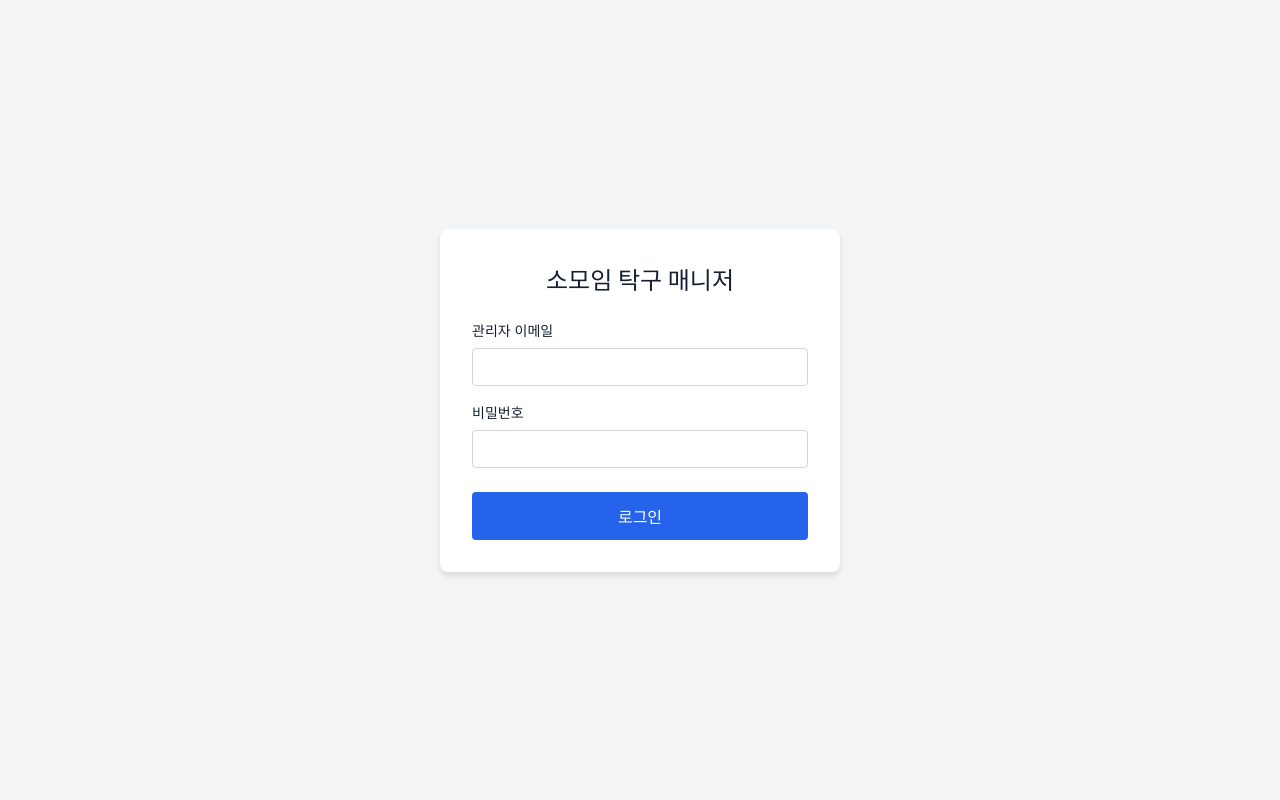
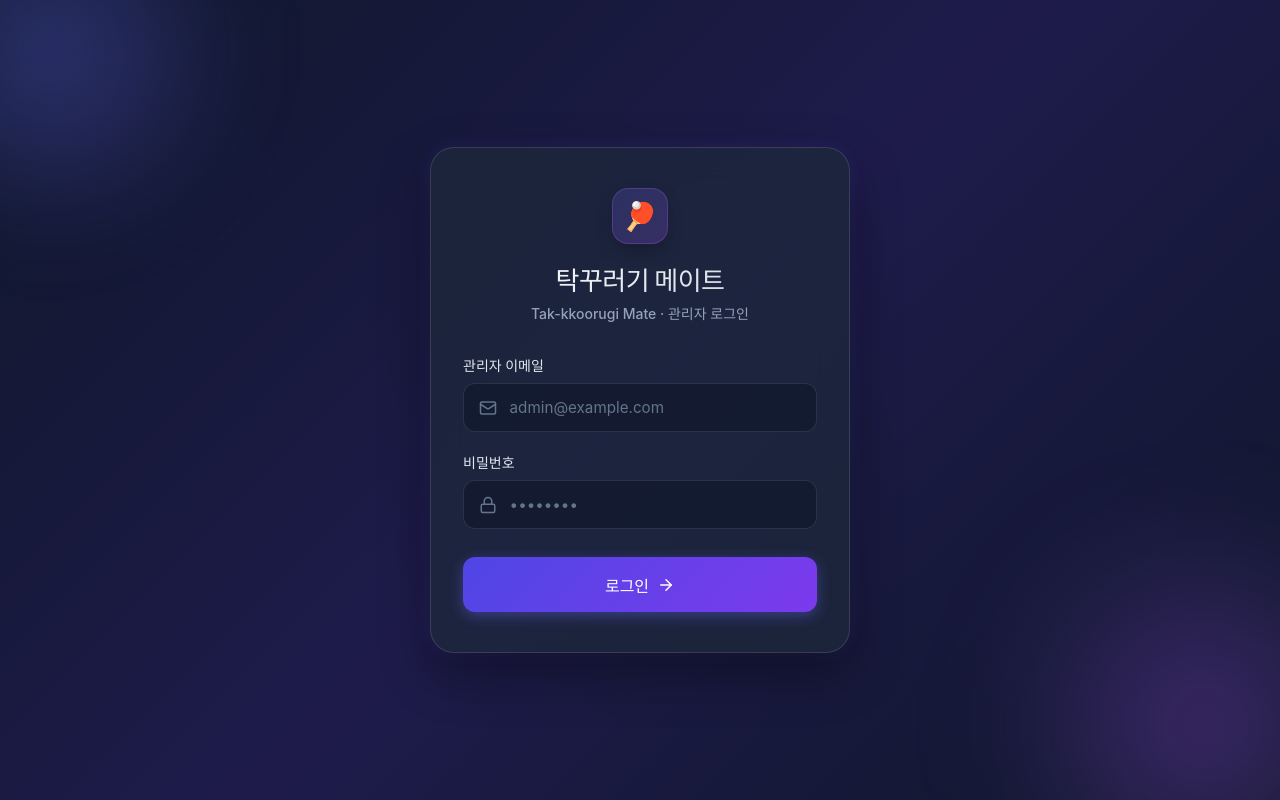
Before and after one commit to jinrd/somoim_pingpong, a React (Vite) app in the folder frontend/: page /login in a window 1280 px wide. Built offline with nearby package versions, Linux system fonts and the light colour scheme; no server answers; what pocketbase would draw is missing.

Commit message:
title 변경, css 변경

```diff
--- a/frontend/index.html
+++ b/frontend/index.html
@@ -1,10 +1,10 @@
 <!doctype html>
-<html lang="en">
+<html lang="ko">
   <head>
     <meta charset="UTF-8" />
     <link rel="icon" type="image/svg+xml" href="/favicon.svg" />
     <meta name="viewport" content="width=device-width, initial-scale=1.0" />
-    <title>frontend</title>
+    <title>🏓 탁꾸러기 메이트 (Tak-kkoorugi Mate)</title>
   </head>
   <body>
     <div id="root"></div>
--- a/frontend/src/components/layout/AdminLayout.tsx
+++ b/frontend/src/components/layout/AdminLayout.tsx
@@ -26,7 +26,7 @@ export default function AdminLayout() {
   return (
     <div className={styles.layout}>
       <aside className={styles.sidebar}>
-        <div className={styles.logo}>🏓 탁구 매니저</div>
+        <div className={styles.logo}>🏓 탁꾸러기 메이트</div>
 
         <nav className={styles.nav} aria-label="관리자 주요 메뉴">
           <NavLink to="/" className={getNavLinkClassName} end>
@@ -62,7 +62,7 @@ export default function AdminLayout() {
       </aside>
 
       <main className={styles.mainContent}>
-        <header className={styles.header}>Somoim PingPong Manager</header>
+        <header className={styles.header}>🏓 탁꾸러기 메이트 (Tak-kkoorugi Mate)</header>
 
         <div className={styles.content}>
           <Outlet />
--- /dev/null
+++ b/frontend/src/pages/Login.module.css
@@ -0,0 +1,262 @@
+.pageContainer {
+  min-height: 100vh;
+  display: flex;
+  align-items: center;
+  justify-content: center;
+  background: linear-gradient(135deg, #0f172a 0%, #1e1b4b 50%, #0f172a 100%);
+  position: relative;
+  overflow: hidden;
+  padding: 1.5rem;
+  font-family: -apple-system, BlinkMacSystemFont, "Segoe UI", Roboto, "Helvetica Neue", Arial, sans-serif;
+}
+
+/* Ambient glowOrbs */
+.glowOrb1 {
+  position: absolute;
+  top: -150px;
+  left: -150px;
+  width: 400px;
+  height: 400px;
+  background: radial-gradient(circle, rgba(99, 102, 241, 0.35) 0%, rgba(0, 0, 0, 0) 70%);
+  border-radius: 50%;
+  pointer-events: none;
+  filter: blur(40px);
+}
+
+.glowOrb2 {
+  position: absolute;
+  bottom: -150px;
+  right: -150px;
+  width: 450px;
+  height: 450px;
+  background: radial-gradient(circle, rgba(168, 85, 247, 0.3) 0%, rgba(0, 0, 0, 0) 70%);
+  border-radius: 50%;
+  pointer-events: none;
+  filter: blur(50px);
+}
+
+.card {
+  position: relative;
+  z-index: 10;
+  width: 100%;
+  max-width: 420px;
+  background: rgba(30, 41, 59, 0.75);
+  backdrop-filter: blur(16px);
+  -webkit-backdrop-filter: blur(16px);
+  border: 1px solid rgba(255, 255, 255, 0.12);
+  border-radius: 24px;
+  padding: 2.5rem 2rem;
+  box-shadow: 0 20px 50px rgba(0, 0, 0, 0.4), 0 0 20px rgba(99, 102, 241, 0.15);
+  animation: fadeIn 0.4s ease-out;
+}
+
+@keyframes fadeIn {
+  from {
+    opacity: 0;
+    transform: translateY(16px);
+  }
+  to {
+    opacity: 1;
+    transform: translateY(0);
+  }
+}
+
+.brandHeader {
+  text-align: center;
+  margin-bottom: 2rem;
+}
+
+.brandBadge {
+  display: inline-flex;
+  align-items: center;
+  justify-content: center;
+  width: 56px;
+  height: 56px;
+  background: linear-gradient(135deg, rgba(99, 102, 241, 0.2) 0%, rgba(168, 85, 247, 0.2) 100%);
+  border: 1px solid rgba(168, 85, 247, 0.3);
+  border-radius: 16px;
+  font-size: 1.75rem;
+  margin-bottom: 1rem;
+  box-shadow: 0 8px 16px rgba(0, 0, 0, 0.2);
+}
+
+.title {
+  font-size: 1.625rem;
+  font-weight: 800;
+  background: linear-gradient(135deg, #ffffff 0%, #cbd5e1 100%);
+  -webkit-background-clip: text;
+  -webkit-text-fill-color: transparent;
+  margin: 0 0 0.375rem 0;
+  letter-spacing: -0.02em;
+}
+
+.subtitle {
+  font-size: 0.875rem;
+  color: #94a3b8;
+  margin: 0;
+  font-weight: 500;
+}
+
+.form {
+  display: flex;
+  flex-direction: column;
+  gap: 1.25rem;
+}
+
+.errorAlert {
+  display: flex;
+  align-items: center;
+  gap: 0.625rem;
+  padding: 0.875rem 1rem;
+  background: rgba(239, 68, 68, 0.15);
+  border: 1px solid rgba(239, 68, 68, 0.3);
+  border-radius: 12px;
+  color: #fca5a5;
+  font-size: 0.875rem;
+  line-height: 1.4;
+  animation: shake 0.3s ease-in-out;
+}
+
+@keyframes shake {
+  0%, 100% { transform: translateX(0); }
+  25% { transform: translateX(-4px); }
+  75% { transform: translateX(4px); }
+}
+
+.fieldGroup {
+  display: flex;
+  flex-direction: column;
+  gap: 0.5rem;
+}
+
+.label {
+  font-size: 0.875rem;
+  font-weight: 600;
+  color: #e2e8f0;
+}
+
+.inputWrapper {
+  position: relative;
+  display: flex;
+  align-items: center;
+}
+
+.inputIcon {
+  position: absolute;
+  left: 1rem;
+  color: #64748b;
+  pointer-events: none;
+  transition: color 0.2s ease;
+}
+
+.input {
+  width: 100%;
+  padding: 0.875rem 1rem 0.875rem 2.85rem;
+  background: rgba(15, 23, 42, 0.6);
+  border: 1px solid rgba(255, 255, 255, 0.1);
+  border-radius: 12px;
+  color: #ffffff;
+  font-size: 0.95rem;
+  outline: none;
+  transition: all 0.2s ease;
+}
+
+.input::placeholder {
+  color: #64748b;
+}
+
+.input:focus {
+  border-color: #818cf8;
+  background: rgba(15, 23, 42, 0.85);
+  box-shadow: 0 0 0 3px rgba(99, 102, 241, 0.25);
+}
+
+.input:focus + .inputIcon,
+.inputWrapper:focus-within .inputIcon {
+  color: #818cf8;
+}
+
+.submitBtn {
+  margin-top: 0.5rem;
+  width: 100%;
+  padding: 0.95rem 1.5rem;
+  background: linear-gradient(135deg, #4f46e5 0%, #7c3aed 100%);
+  color: #ffffff;
+  font-size: 1rem;
+  font-weight: 700;
+  border: none;
+  border-radius: 12px;
+  cursor: pointer;
+  display: flex;
+  align-items: center;
+  justify-content: center;
+  gap: 0.5rem;
+  box-shadow: 0 4px 14px rgba(99, 102, 241, 0.4);
+  transition: all 0.2s ease;
+}
+
+.submitBtn:hover:not(:disabled) {
+  transform: translateY(-1px);
+  box-shadow: 0 6px 20px rgba(99, 102, 241, 0.5);
+  background: linear-gradient(135deg, #4338ca 0%, #6d28d9 100%);
+}
+
+.submitBtn:active:not(:disabled) {
+  transform: translateY(0);
+}
+
+.submitBtn:disabled {
+  opacity: 0.7;
+  cursor: not-allowed;
+}
+
+.spinner {
+  animation: spin 1s linear infinite;
+}
+
+@keyframes spin {
+  from { transform: rotate(0deg); }
+  to { transform: rotate(360deg); }
+}
+
+/* Mobile Responsiveness */
+@media (max-width: 480px) {
+  .pageContainer {
+    padding: 1rem;
+  }
+
+  .card {
+    padding: 2rem 1.375rem;
+    border-radius: 20px;
+  }
+
+  .brandHeader {
+    margin-bottom: 1.5rem;
+  }
+
+  .brandBadge {
+    width: 48px;
+    height: 48px;
+    font-size: 1.5rem;
+    border-radius: 14px;
+    margin-bottom: 0.75rem;
+  }
+
+  .title {
+    font-size: 1.375rem;
+  }
+
+  .subtitle {
+    font-size: 0.8125rem;
+  }
+
+  .input {
+    font-size: 16px; /* iOS 자동 확대(Zoom) 방지 */
+    padding: 0.8125rem 1rem 0.8125rem 2.75rem;
+  }
+
+  .submitBtn {
+    padding: 0.875rem 1.25rem;
+    font-size: 0.95rem;
+  }
+}
--- a/frontend/src/pages/Login.tsx
+++ b/frontend/src/pages/Login.tsx
@@ -1,16 +1,20 @@
 import { useState, type SubmitEvent } from "react";
 import { useNavigate } from "react-router-dom";
+import { AlertCircle, ArrowRight, LoaderCircle, Lock, Mail } from "lucide-react";
 import { pb } from "../lib/pocketbase";
+import styles from "./Login.module.css";
 
 export default function Login() {
   const [email, setEmail] = useState("");
   const [password, setPassword] = useState("");
   const [error, setError] = useState("");
+  const [loading, setLoading] = useState(false);
   const navigate = useNavigate();
 
   const handleLogin = async (e: SubmitEvent<HTMLFormElement>) => {
     e.preventDefault();
     setError("");
+    setLoading(true);
 
     try {
       // 서비스 운영진은 PocketBase superuser가 아닌 users Auth Collection으로 로그인합니다.
@@ -18,113 +22,86 @@ export default function Login() {
       navigate("/"); // 로그인 성공 시 대시보드로 이동
     } catch {
       setError("이메일 또는 비밀번호가 올바르지 않습니다.");
+    } finally {
+      setLoading(false);
     }
   };
 
   return (
-    <div
-      style={{
-        display: "flex",
-        height: "100vh",
-        alignItems: "center",
-        justifyContent: "center",
-        backgroundColor: "#f3f4f6",
-      }}
-    >
-      <form
-        onSubmit={handleLogin}
-        style={{
-          padding: "2rem",
-          backgroundColor: "white",
-          borderRadius: "8px",
-          boxShadow: "0 4px 6px rgba(0,0,0,0.1)",
-          width: "100%",
-          maxWidth: "400px",
-        }}
-      >
-        <h1
-          style={{
-            fontSize: "1.5rem",
-            fontWeight: "bold",
-            marginBottom: "1.5rem",
-            textAlign: "center",
-          }}
-        >
-          소모임 탁구 매니저
-        </h1>
+    <div className={styles.pageContainer}>
+      <div className={styles.glowOrb1} />
+      <div className={styles.glowOrb2} />
 
+      <div className={styles.card}>
+        <div className={styles.brandHeader}>
+          <div className={styles.brandBadge}>🏓</div>
+          <h1 className={styles.title}>탁꾸러기 메이트</h1>
+          <p className={styles.subtitle}>Tak-kkoorugi Mate · 관리자 로그인</p>
+        </div>
+
+        <form onSubmit={handleLogin} className={styles.form}>
           {error && (
-          <div
-            style={{ color: "red", marginBottom: "1rem", fontSize: "0.875rem" }}
-          >
-            {error}
+            <div className={styles.errorAlert}>
+              <AlertCircle size={18} aria-hidden="true" />
+              <span>{error}</span>
             </div>
           )}
 
-        <div style={{ marginBottom: "1rem" }}>
-          <label
-            style={{
-              display: "block",
-              marginBottom: "0.5rem",
-              fontSize: "0.875rem",
-            }}
-          >
+          <div className={styles.fieldGroup}>
+            <label htmlFor="admin-email" className={styles.label}>
               관리자 이메일
             </label>
+            <div className={styles.inputWrapper}>
               <input
+                id="admin-email"
                 type="email"
+                className={styles.input}
+                placeholder="admin@example.com"
                 value={email}
                 onChange={(e) => setEmail(e.target.value)}
-            style={{
-              width: "100%",
-              padding: "0.5rem",
-              border: "1px solid #d1d5db",
-              borderRadius: "4px",
-            }}
                 required
               />
+              <Mail size={18} className={styles.inputIcon} aria-hidden="true" />
+            </div>
           </div>
 
-        <div style={{ marginBottom: "1.5rem" }}>
-          <label
-            style={{
-              display: "block",
-              marginBottom: "0.5rem",
-              fontSize: "0.875rem",
-            }}
-          >
+          <div className={styles.fieldGroup}>
+            <label htmlFor="admin-password" className={styles.label}>
               비밀번호
             </label>
+            <div className={styles.inputWrapper}>
               <input
+                id="admin-password"
                 type="password"
+                className={styles.input}
+                placeholder="••••••••"
                 value={password}
                 onChange={(e) => setPassword(e.target.value)}
-            style={{
-              width: "100%",
-              padding: "0.5rem",
-              border: "1px solid #d1d5db",
-              borderRadius: "4px",
-            }}
                 required
               />
+              <Lock size={18} className={styles.inputIcon} aria-hidden="true" />
+            </div>
           </div>
 
           <button
             type="submit"
-          style={{
-            width: "100%",
-            padding: "0.75rem",
-            backgroundColor: "#2563eb",
-            color: "white",
-            border: "none",
-            borderRadius: "4px",
-            cursor: "pointer",
-            fontWeight: "bold",
-          }}
+            className={styles.submitBtn}
+            disabled={loading}
           >
-          로그인
+            {loading ? (
+              <>
+                <LoaderCircle size={20} className={styles.spinner} aria-hidden="true" />
+                <span>로그인 중...</span>
+              </>
+            ) : (
+              <>
+                <span>로그인</span>
+                <ArrowRight size={18} aria-hidden="true" />
+              </>
+            )}
           </button>
         </form>
       </div>
+    </div>
   );
 }
--- a/frontend/src/pages/public/PublicEvent.tsx
+++ b/frontend/src/pages/public/PublicEvent.tsx
@@ -264,7 +264,7 @@ export default function PublicEvent() {
           <span className={styles.brandIcon}>
             <Trophy size={20} aria-hidden="true" />
           </span>
-          소모임 탁구 매니저
+          탁꾸러기 메이트 (Tak-kkoorugi Mate)
         </div>
 
         <article className={styles.card}>
```
Lines whose indentation alone changed are shown as unchanged.
